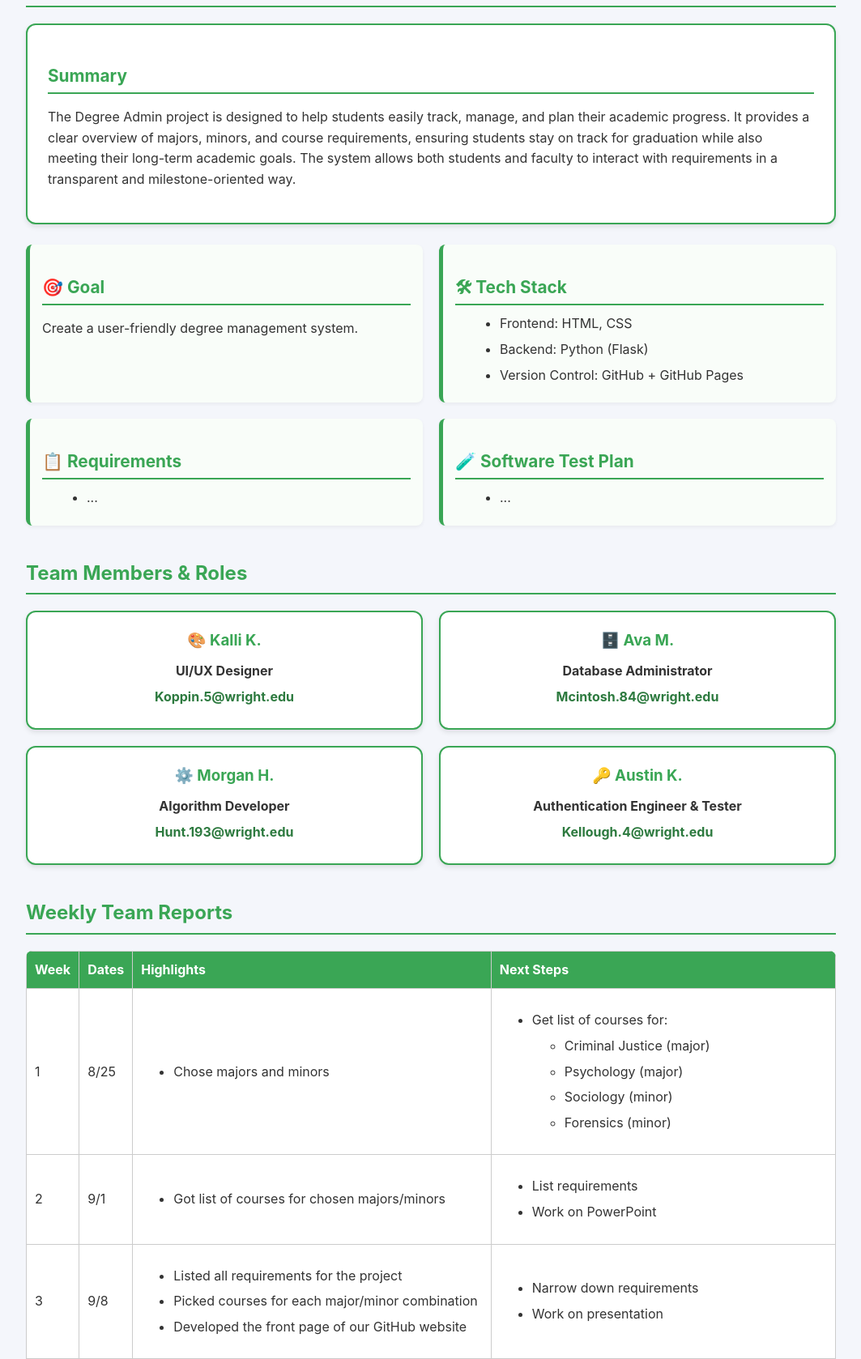
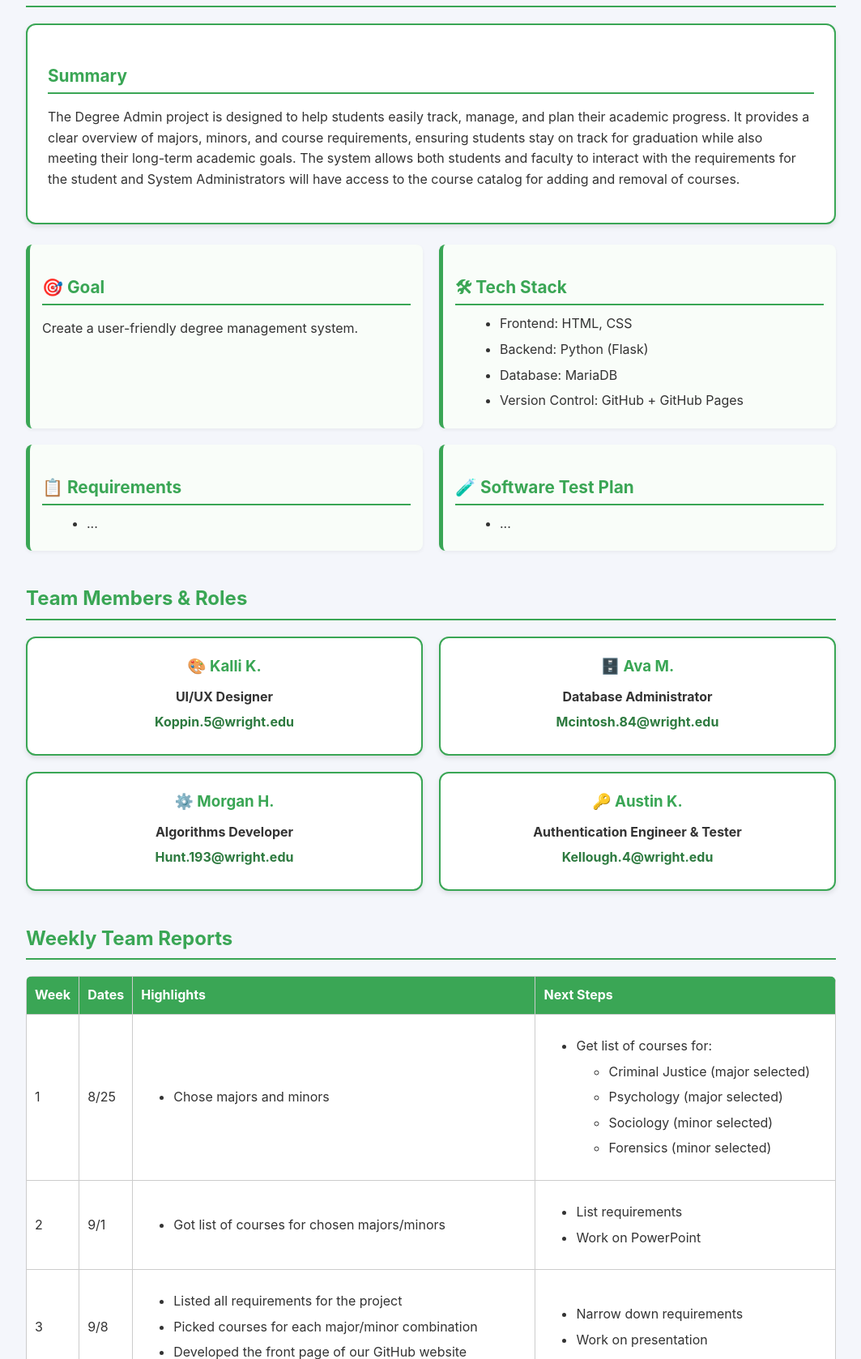
Before and after one commit to WSU-kduncan/KAMA-University, a Flask app: page / in a window 1280 px wide. Shown: the part 201-1879 px from the top of the page at 81% size, without its empty margins (108-1171 px from the left). Run offline with Flask 3, Linux system fonts and the light colour scheme.

Commit message:
added weekly reports and database to tech stack

```diff
--- a/website/templates/index.html
+++ b/website/templates/index.html
@@ -4,7 +4,7 @@
   <meta charset="UTF-8">
   <meta name="viewport" content="width=device-width, initial-scale=1">
   <title>KAMA Team</title>
-  <!-- Flask serves static files -->
+  <!-- flask blend -->
   <link rel="stylesheet" href="{{ url_for('static', filename='style.css') }}">
 </head>
 <body>
@@ -23,7 +23,7 @@
     <section id="overview">
       <h2>Project Overview</h2>
 
-      <!-- Summary card (full width) -->
+      <!-- summary -->
       <div class="overview-card summary-card">
         <h3 class="overview-subheader">Summary</h3>
         <p>
@@ -32,12 +32,13 @@
           It provides a clear overview of majors, minors, and course requirements,
           ensuring students stay on track for graduation while also meeting their
           long-term academic goals. The system allows both students
-          and faculty to interact with requirements in a transparent
-          and milestone-oriented way.
+          and faculty to interact with the requirements for the student and
+          System Administrators will have access to the course catalog for adding and
+          removal of courses.
         </p>
       </div>
 
-      <!-- Reuse the same grid style as team roles -->
+      <!-- team roles -->
       <div class="overview-grid">
         <div class="overview-item">
           <h3 class="overview-subheader">🎯 Goal</h3>
@@ -49,6 +50,7 @@
           <ul>
             <li>Frontend: HTML, CSS</li>
             <li>Backend: Python (Flask)</li>
+            <li> Database: MariaDB
             <li>Version Control: GitHub + GitHub Pages</li>
           </ul>
         </div>
@@ -70,7 +72,7 @@
     </section>
 
 
-    <!-- ===== Team Section ===== -->
+    <!-- ===== team memebrs and roles ===== -->
     <section id="team">
       <h2>Team Members & Roles</h2>
       <div class="team-grid">
@@ -86,7 +88,7 @@
         </div>
         <div class="team-card">
           <h3>⚙️ Morgan H.</h3>
-          <p><strong>Algorithm Developer</strong></p>
+          <p><strong>Algorithms Developer</strong></p>
           <p><a href="mailto:Hunt.193@wright.edu">Hunt.193@wright.edu</a></p>
         </div>
         <div class="team-card">
@@ -97,7 +99,7 @@
       </div>
     </section>
 
-    <!-- ===== Reports Section ===== -->
+    <!-- ===== weekly reports ===== -->
     <section id="reports">
       <h2>Weekly Team Reports</h2>
       <table>
@@ -120,10 +122,10 @@
               <ul>
                 <li>Get list of courses for:
                   <ul>
-                    <li>Criminal Justice (major)</li>
-                    <li>Psychology (major)</li>
-                    <li>Sociology (minor)</li>
-                    <li>Forensics (minor)</li>
+                    <li>Criminal Justice (major selected)</li>
+                    <li>Psychology (major selected)</li>
+                    <li>Sociology (minor selected)</li>
+                    <li>Forensics (minor selected)</li>
                   </ul>
                 </li>
               </ul>
@@ -175,13 +177,41 @@
             <td>
               <ul>
                 <li>Finished requirements list for entire project</li>
-                <li>Continued working on front end home page and login page</li>
+                <li>Continued working on front-end home page and login page</li>
               </ul>
             </td>
             <td><ul><li>Develop authentication back end to blend with backend</li></ul></td>
           </tr>
-          <tr><td>6</td><td>9/29</td><td><ul><li>…</li></ul></td><td><ul><li>…</li></ul></td></tr>
-          <tr><td>7</td><td>10/6</td><td><ul><li>…</li></ul></td><td><ul><li>…</li></ul></td></tr>
+          <tr>
+            <td>6</td>
+            <td>9/29</td>
+            <td>
+              <ul>
+                <li>Authentication has been implemented with backend and is functional on who logs in</li>
+                <li>Continued working on requirements and presentation</li>
+              </ul>
+            </td>
+            <td>
+              <ul>
+                <li>Finish Database and implement to the backend</li>
+              </ul>
+            </td>
+          </tr>
+          <tr>
+            <td>7</td>
+            <td>10/6</td>
+            <td>
+              <ul>
+                <li>Database has been developed and added, just not functional with the rest yet</li>
+              </ul>
+            </td>
+            <td>
+              <ul>
+                <li>Blend database with backend</li>
+                <li>Add more to the pages for who logs in</li>
+              </ul>
+            </td>
+          </tr>
           <tr><td>8</td><td>10/13</td><td><ul><li>…</li></ul></td><td><ul><li>…</li></ul></td></tr>
           <tr><td>9</td><td>10/20</td><td><ul><li>…</li></ul></td><td><ul><li>…</li></ul></td></tr>
           <tr><td>10</td><td>10/27</td><td><ul><li>…</li></ul></td><td><ul><li>…</li></ul></td></tr>
```
